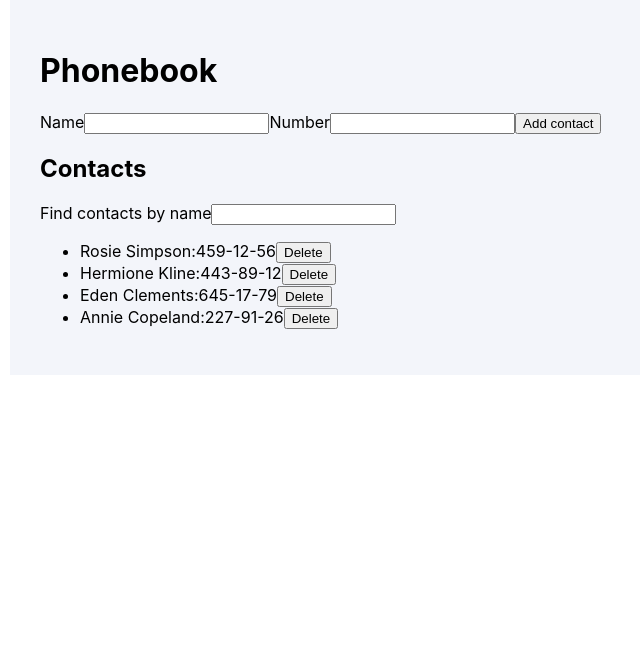
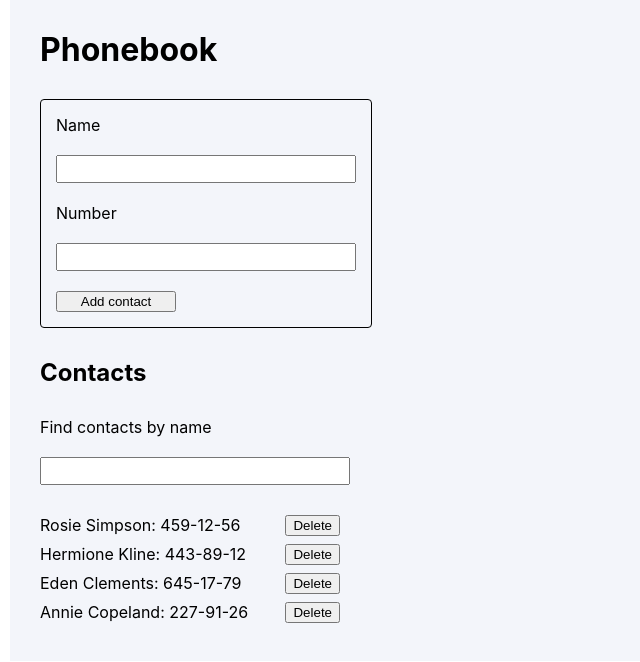
Before and after one commit to kozhushna/goit-react-hw-02-phonebook, a React (Create React App) app: page / in a window 1280 px wide. Shown: the top 662 px of the page, without its empty margins (0-640 px from the left). Built offline with nearby package versions, Linux system fonts and the light colour scheme.

Commit message:
Add styles

```diff
--- a/src/components/app/App.css
+++ b/src/components/app/App.css
@@ -2,6 +2,7 @@
   display: flex;
   flex-direction: column;
   justify-content: center;
+  gap: 30px;
   max-width: 1200px;
   margin: auto;
   padding: 30px;
--- /dev/null
+++ b/src/components/contactForm/ContactForm.css
@@ -0,0 +1,27 @@
+.form {
+  display: flex;
+  flex-direction: column;
+  gap: 20px;
+  padding: 15px;
+  border: 1px solid #000;
+  border-radius: 4px;
+  max-width: 300px;
+  font-size: 16px;
+}
+
+.button {
+  display: inline-block;
+  cursor: pointer;
+  max-width: 120px;
+}
+
+.label {
+  display: flex;
+  flex-direction: column;
+  gap: 20px;
+}
+
+.input {
+  font-size: 16px;
+  padding: 3px;
+}
--- a/src/components/contactForm/ContactForm.js
+++ b/src/components/contactForm/ContactForm.js
@@ -1,6 +1,7 @@
 import PropTypes from 'prop-types';
 import { nanoid } from 'nanoid';
 import { Component } from 'react';
+import './ContactForm.css';
 
 const initialState = {
   name: '',
@@ -29,32 +30,36 @@ class ContactForm extends Component {
   render() {
     const { name, number } = this.state;
     return (
-      <form onSubmit={this.handleSubmit}>
-        <label>
+      <form onSubmit={this.handleSubmit} className="form">
+        <label className="label">
           Name
           <input
             type="text"
             name="name"
             value={name}
+            className="input"
             onChange={this.handleChangeValue}
             pattern="^[a-zA-Zа-яА-Я]+(([' -][a-zA-Zа-яА-Я ])?[a-zA-Zа-яА-Я]*)*$"
             title="Name may contain only letters, apostrophe, dash and spaces. For example Adrian, Jacob Mercer, Charles de Batz de Castelmore d'Artagnan"
             required
           />
         </label>
-        <label>
+        <label className="label">
           Number
           <input
             type="tel"
             name="number"
             value={number}
+            className="input"
             onChange={this.handleChangeValue}
             pattern="\+?\d{1,4}?[-.\s]?\(?\d{1,3}?\)?[-.\s]?\d{1,4}[-.\s]?\d{1,4}[-.\s]?\d{1,9}"
             title="Phone number must be digits and can contain spaces, dashes, parentheses and can start with +"
             required
           />
         </label>
-        <button type="submit">Add contact</button>
+        <button type="submit" className="button">
+          Add contact
+        </button>
       </form>
     );
   }
--- /dev/null
+++ b/src/components/contactListItem/ContactListItem.css
@@ -0,0 +1,10 @@
+.contact-item {
+  display: flex;
+  justify-content: space-between;
+  max-width: 300px;
+  margin-bottom: 8px;
+}
+
+.contact-button {
+  cursor: pointer;
+}
--- a/src/components/contactListItem/ContactListItem.js
+++ b/src/components/contactListItem/ContactListItem.js
@@ -1,10 +1,15 @@
 import PropTypes from 'prop-types';
+import './ContactListItem.css';
 
 const ContactListItem = ({ id, name, number, onDeleteContact }) => {
   return (
-    <li>
-      {name}:{number}
-      <button type="button" onClick={() => onDeleteContact(id)}>
+    <li className="contact-item">
+      {name}: {number}
+      <button
+        type="button"
+        onClick={() => onDeleteContact(id)}
+        className="contact-button"
+      >
         Delete
       </button>
     </li>
--- /dev/null
+++ b/src/components/filter/Filter.css
@@ -0,0 +1,11 @@
+.filter-label {
+  display: flex;
+  flex-direction: column;
+  gap: 20px;
+}
+
+.filter-input {
+  max-width: 300px;
+  font-size: 16px;
+  padding: 3px;
+}
--- a/src/components/filter/Filter.js
+++ b/src/components/filter/Filter.js
@@ -1,10 +1,16 @@
 import PropTypes from 'prop-types';
+import './Filter.css';
 
 const Filter = ({ value, onChange }) => {
   return (
-    <label>
+    <label className="filter-label">
       Find contacts by name
-      <input type="text" value={value} onChange={onChange} />
+      <input
+        type="text"
+        value={value}
+        onChange={onChange}
+        className="filter-input"
+      />
     </label>
   );
 };
--- a/src/index.css
+++ b/src/index.css
@@ -13,3 +13,20 @@ code {
   font-family: source-code-pro, Menlo, Monaco, Consolas, 'Courier New',
     monospace;
 }
+
+h1,
+h2,
+h3,
+h4,
+h5,
+h6,
+p {
+  margin: 0;
+}
+
+ul,
+ol {
+  list-style: none;
+  padding-left: 0;
+  margin: 0;
+}
```
